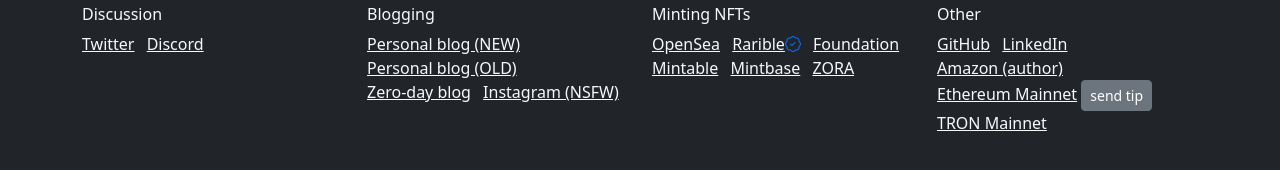
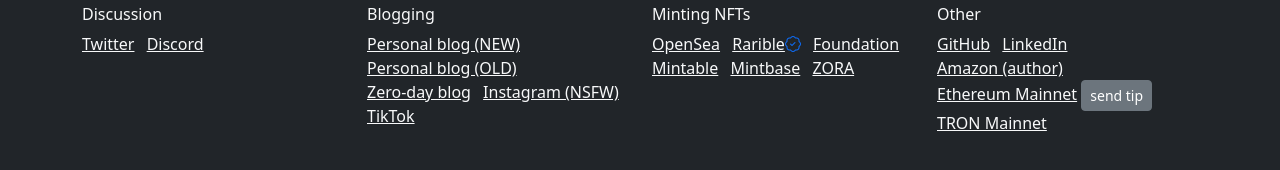
Before and after one commit to fulldecent/phor.net, a Jekyll site: the page built from index.html, in a window 1280 px wide and 900 px high, scrolled down 2902 px. Shown: the part 701-871 px from the top of the window. Built offline with Jekyll 4.4.1, drawn with Linux system fonts in a browser that asks for light colours; nearby versions of some CDN libraries; comment, search, counter and statistics services are not loaded.

Commit message:
add tt account

```diff
--- a/index.html
+++ b/index.html
@@ -708,6 +708,7 @@
             <li class="list-inline-item"><a class="link-light" target="_blank" href="https://fulldecent.blogspot.com">Personal blog (OLD)</a></li>
             <li class="list-inline-item"><a class="link-light" target="_blank" href="https://privacylog.blogspot.com">Zero-day blog</a></li>
             <li class="list-inline-item"><a class="link-light" target="_blank" href="https://www.instagram.com/wmedesign/">Instagram (NSFW)</a></li>
+            <li class="list-inline-item"><a class="link-light" target="_blank" href="https://www.tiktok.com/@fulldecent">TikTok</a></li>
           </ul>
         </div>
         <div class="col-md">
```
